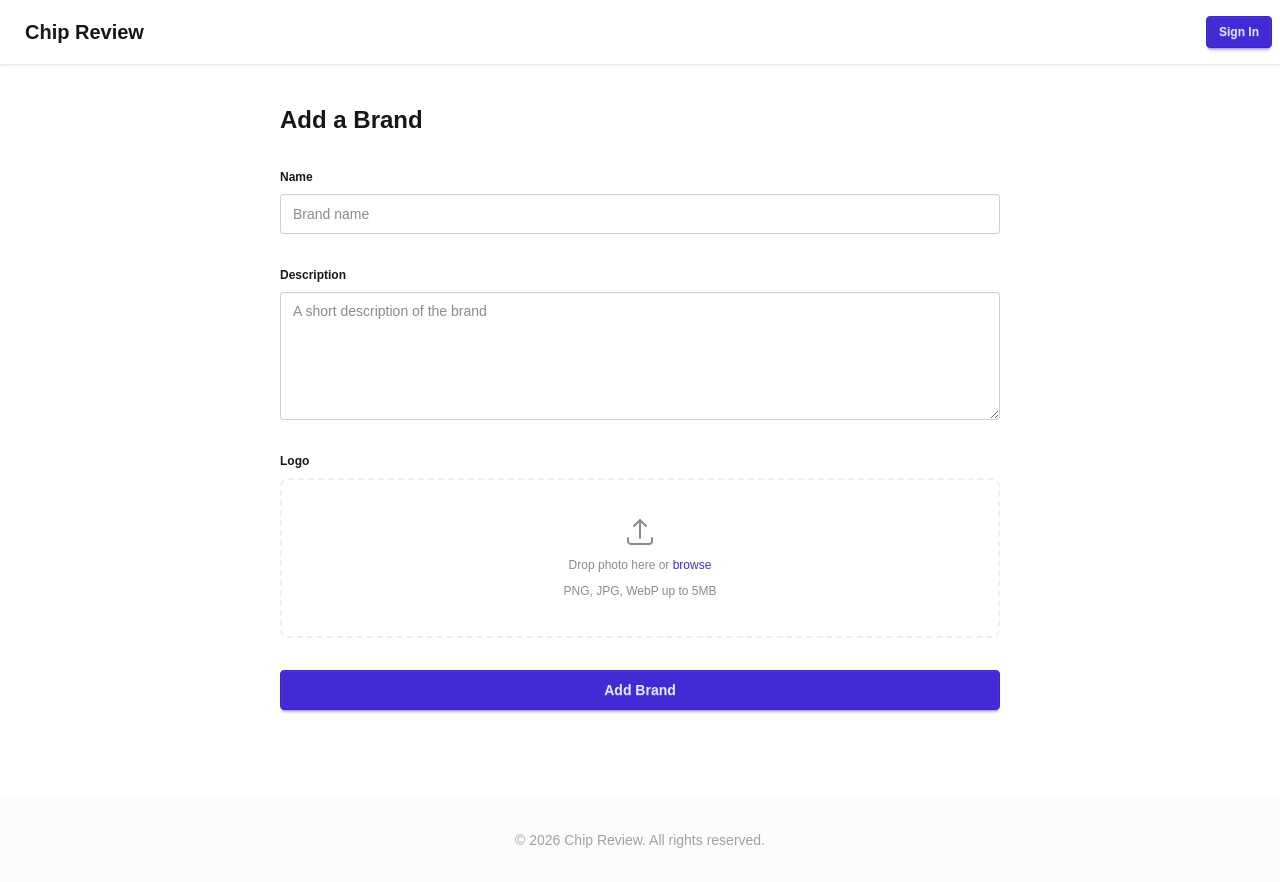
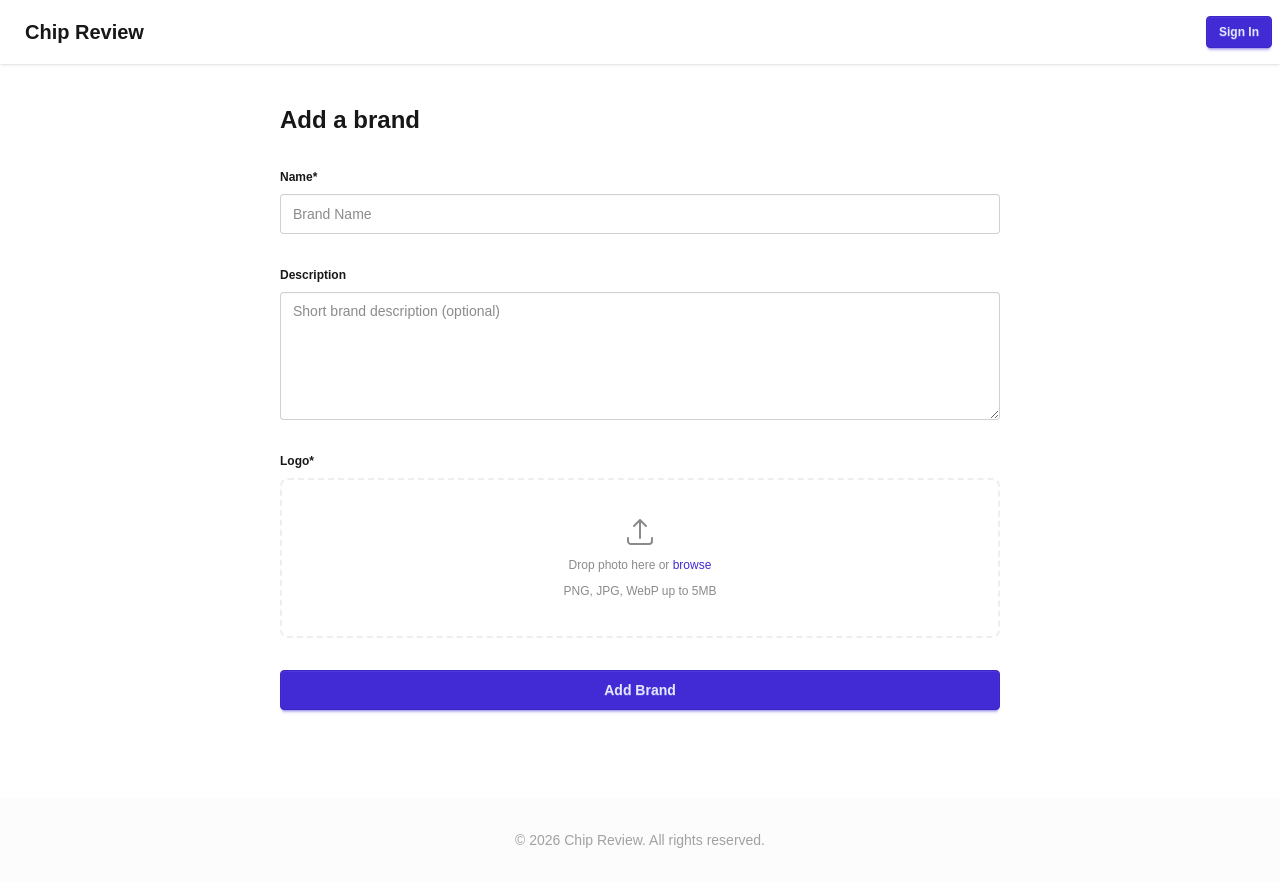
Before and after one commit to KasTasElis/next-chip-reviews, a Next.js app: page /brands/new in a window 1280 px wide. Built offline with nearby package versions, Linux system fonts and the light colour scheme; no server answers.

Commit message:
add react hook form devtools

```diff
--- a/app/brands/new/AddBrandForm.tsx
+++ b/app/brands/new/AddBrandForm.tsx
@@ -12,6 +12,7 @@ import { routes } from "@/app/routes";
 import { createBrand } from "./actions";
 import { supabase } from "@/app/lib/supabase";
 import PhotoUpload from "@/app/components/PhotoUpload";
+import { DevTool } from "@hookform/devtools";
 
 export default function AddBrand() {
   const router = useRouter();
@@ -73,8 +74,7 @@ export default function AddBrand() {
 
   return (
     <div className="w-full max-w-3xl min-w-80 mx-auto py-10 px-6">
-      <h1 className="text-2xl font-semibold mb-6">Add a Brand</h1>
-
+      <h1 className="text-2xl font-semibold mb-6">Add a brand</h1>
       <form onSubmit={handleSubmit(onSubmit)} className="flex flex-col gap-5">
         {errors.root && (
           <div role="alert" className="alert alert-error">
@@ -96,11 +96,11 @@ export default function AddBrand() {
         )}
 
         <fieldset className="fieldset">
-          <legend className="fieldset-legend">Name</legend>
+          <legend className="fieldset-legend">Name*</legend>
           <input
             {...register("name")}
             type="text"
-            placeholder="Brand name"
+            placeholder="Brand Name"
             className={clsx("input w-full", errors.name && "input-error")}
           />
           {errors.name ? (
@@ -116,13 +116,13 @@ export default function AddBrand() {
           <legend className="fieldset-legend">Description</legend>
           <textarea
             {...register("description")}
-            placeholder="A short description of the brand"
+            placeholder="Short brand description (optional)"
             className="textarea w-full h-32"
           />
         </fieldset>
 
         <PhotoUpload
-          label="Logo"
+          label="Logo*"
           onChange={(file) => {
             setLogoFile(file);
             if (file) setLogoError(null);
@@ -146,6 +146,7 @@ export default function AddBrand() {
           )}
         </button>
       </form>
+      {process.env.NODE_ENV !== "production" && <DevTool control={control} />}
     </div>
   );
 }
--- a/app/chips/new/ChipForm.tsx
+++ b/app/chips/new/ChipForm.tsx
@@ -5,6 +5,7 @@ import slugify from "slugify";
 import { useForm, useWatch, Controller } from "react-hook-form";
 import { zodResolver } from "@hookform/resolvers/zod";
 import { useRouter } from "next/navigation";
+import Link from "next/link";
 import { toast } from "sonner";
 import { useState } from "react";
 import { chipFormSchema, type ChipFormInputs } from "./schema";
@@ -14,6 +15,7 @@ import { supabase } from "@/app/lib/supabase";
 import type { Brand } from "@/supabase/types";
 import PhotoUpload from "@/app/components/PhotoUpload";
 import Autocomplete from "@/app/components/Autocomplete";
+import { DevTool } from "@hookform/devtools";
 
 export default function ChipForm({ brands }: { brands: Brand[] }) {
   const brandOptions = brands.map((b) => ({
@@ -106,7 +108,7 @@ export default function ChipForm({ brands }: { brands: Brand[] }) {
         ) : null}
 
         <fieldset className="fieldset">
-          <legend className="fieldset-legend">Brand Name</legend>
+          <legend className="fieldset-legend">Brand Name*</legend>
           <Controller
             name="brand_id_fk"
             control={control}
@@ -117,10 +119,7 @@ export default function ChipForm({ brands }: { brands: Brand[] }) {
                 onChange={field.onChange}
                 onBlur={field.onBlur}
                 error={!!errors.brand_id_fk}
-                placeholder="Search brand name..."
-                onAdd={(val) => {
-                  console.log({ val });
-                }}
+                placeholder="e.g. Lay's"
               />
             )}
           />
@@ -129,10 +128,16 @@ export default function ChipForm({ brands }: { brands: Brand[] }) {
               {errors.brand_id_fk.message}
             </p>
           ) : null}
+          <p className="text-xs mt-1">
+            Can&apos;t find a brand?{" "}
+            <Link href={routes.brandsNew} className="link link-primary">
+              Add brand
+            </Link>
+          </p>
         </fieldset>
 
         <fieldset className="fieldset">
-          <legend className="fieldset-legend">Flavor Name</legend>
+          <legend className="fieldset-legend">Flavor*</legend>
           <input
             {...register("name")}
             type="text"
@@ -149,7 +154,7 @@ export default function ChipForm({ brands }: { brands: Brand[] }) {
         </fieldset>
 
         <fieldset className="fieldset">
-          <legend className="fieldset-legend">Flavor Description</legend>
+          <legend className="fieldset-legend">Description</legend>
           <textarea
             {...register("description")}
             placeholder="Describe the chip..."
@@ -158,7 +163,7 @@ export default function ChipForm({ brands }: { brands: Brand[] }) {
         </fieldset>
 
         <PhotoUpload
-          label="Chip Packaging Photo"
+          label="Package Photo*"
           onChange={setPhotoFile}
           aspect={4 / 3}
         />
@@ -175,6 +180,7 @@ export default function ChipForm({ brands }: { brands: Brand[] }) {
           )}
         </button>
       </form>
+      {process.env.NODE_ENV !== "production" && <DevTool control={control} />}
     </div>
   );
 }
--- a/package.json
+++ b/package.json
@@ -35,6 +35,7 @@
     "zod": "^4.3.6"
   },
   "devDependencies": {
+    "@hookform/devtools": "^4.4.0",
     "@tailwindcss/postcss": "^4",
     "@types/node": "^20",
     "@types/react": "^19",
```
Also changed, not shown: 1 other file (tests, documents, lock files or other folders).
